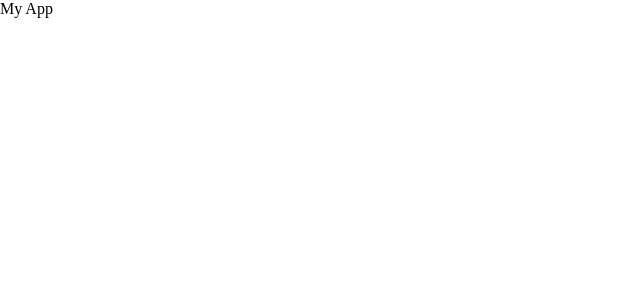
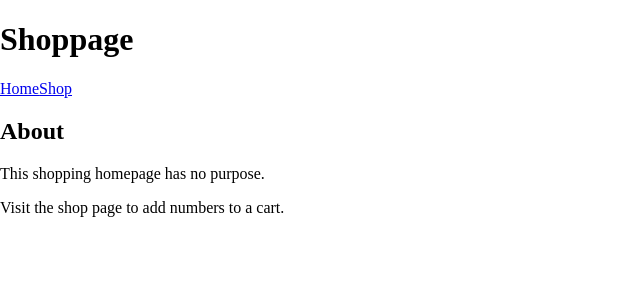
Before and after one commit to sky-pose-rick/shopping-page, a React (Create React App) app: page / in a window 1280 px wide. Shown: the top 300 px of the page, without its empty margins (0-640 px from the left). Built offline with nearby package versions, Linux system fonts and the light colour scheme.

Commit message:
Add routing and a homepage

```diff
--- a/src/App.js
+++ b/src/App.js
@@ -1,11 +1,21 @@
 import React from 'react';
+import { BrowserRouter, Routes, Route } from 'react-router-dom';
 import './App.css';
+
+import NavBar from './NavBar';
+import Shop from './Shop';
+import Home from './Home';
 
 function App() {
   return (
-    <div className="App">
-      My App
-    </div>
+    <BrowserRouter className="App">
+      <NavBar />
+      <Routes>
+        <Route path="/" element={<Home />} />
+        <Route path="/shop" element={<Shop />} />
+        <Route path="*" element={<Home />} />
+      </Routes>
+    </BrowserRouter>
   );
 }
 
--- /dev/null
+++ b/src/Home.js
@@ -0,0 +1,18 @@
+/* eslint-disable react/prop-types */
+import React from 'react';
+
+function Home() {
+  return (
+    <div className="Home">
+      <h2>About</h2>
+      <p>
+        This shopping homepage has no purpose.
+      </p>
+      <p>
+        Visit the shop page to add numbers to a cart.
+      </p>
+    </div>
+  );
+}
+
+export default Home;
```
Also changed, not shown: 1 other file (tests, documents, lock files or other folders).
